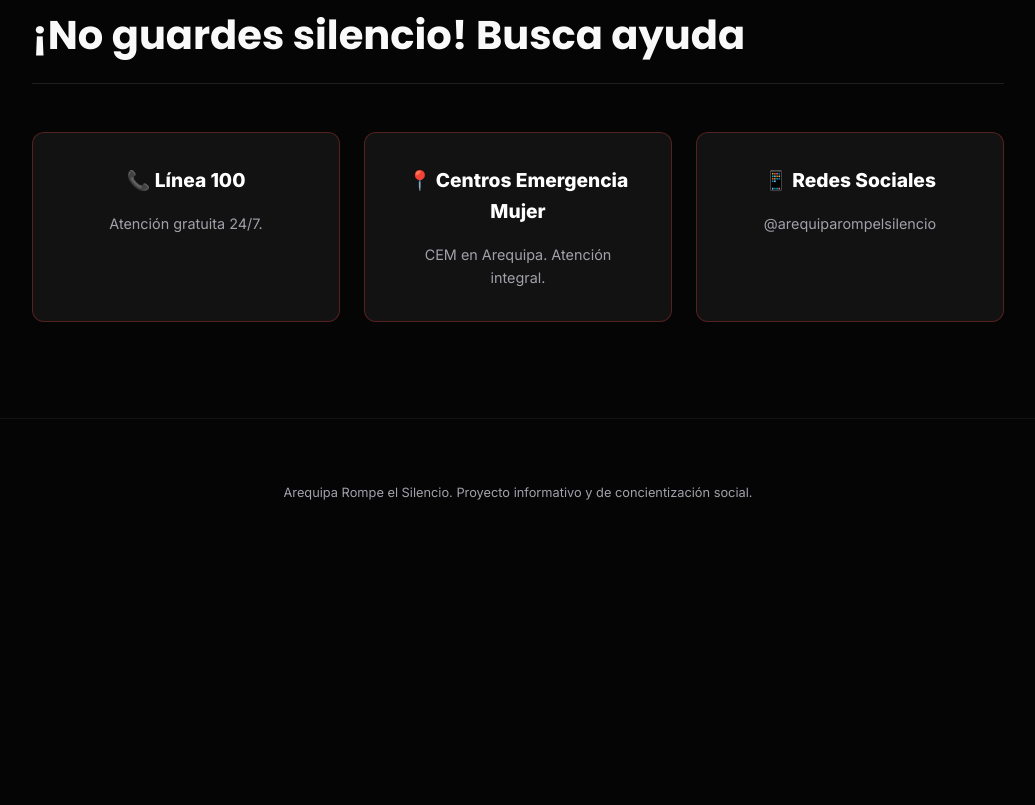
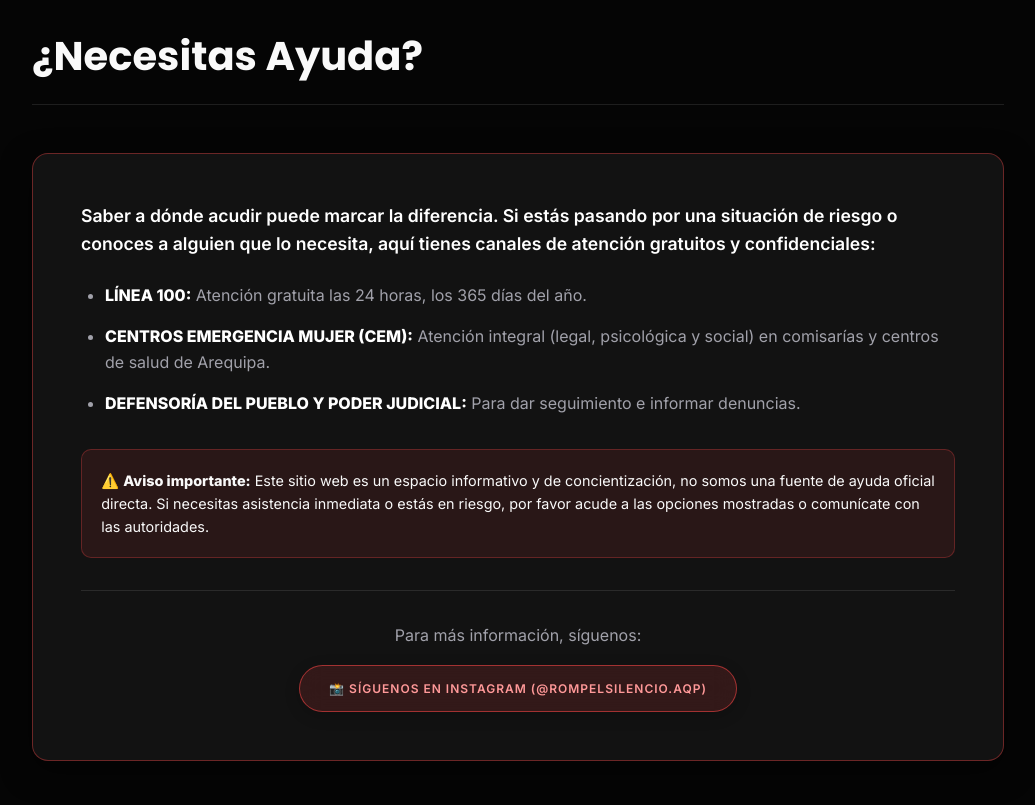
Before and after one commit to SkilexZ/ROMPE-EL-SILENCIO-AREQUIPA, a plain HTML site: page index.html in a window 1280 px wide. Shown: the part 4375-5180 px from the top of the page, without its empty margins (122-1157 px from the left). Before the commit the page ends 4910 px from the top, so only its background shows below. Drawn offline with Linux system fonts and the light colour scheme.

Commit message:
Update index.html

```diff
--- a/index.html
+++ b/index.html
@@ -53,13 +53,12 @@
             position: fixed; top: 0; width: 100%; padding: 1.5rem 4%;
             display: flex; justify-content: space-between; align-items: center;
             z-index: 1000;
-            /* Ligero oscurecimiento solo en la parte superior para que los links se lean siempre */
             background: linear-gradient(to bottom, rgba(0,0,0,0.6) 0%, transparent 100%);
         }
 
         /* Logo Glassmorphism (Transparente al fondo) */
         .logo-wrapper {
-            background: rgba(255, 255, 255, 0.15); /* Muy transparente */
+            background: rgba(255, 255, 255, 0.15);
             backdrop-filter: blur(8px);
             -webkit-backdrop-filter: blur(8px);
             padding: 8px 25px;
@@ -69,7 +68,7 @@
             box-shadow: 0 4px 15px rgba(0,0,0,0.2);
         }
 
-        /* LOGO MUCHO MÁS GRANDE */
+        /* LOGO GRANDE */
         .logo-wrapper img { height: 75px; }
 
         .nav-center {
@@ -81,7 +80,7 @@
             color: var(--text-main); text-decoration: none;
             font-size: 0.75rem; font-weight: 600; letter-spacing: 1.5px;
             text-transform: uppercase; transition: color 0.3s;
-            text-shadow: 0 2px 4px rgba(0,0,0,0.8); /* Sombra para que resalte en cualquier fondo */
+            text-shadow: 0 2px 4px rgba(0,0,0,0.8);
         }
 
         .nav-center a:hover { color: #d4d4d8; }
@@ -98,18 +97,18 @@
             letter-spacing: 1px; text-transform: uppercase;
             transition: all 0.3s ease; cursor: pointer;
             box-shadow: 0 4px 15px rgba(0,0,0,0.2);
+            display: inline-block;
         }
 
         .btn-glass:hover { background: rgba(255, 255, 255, 0.2); transform: translateY(-2px); }
         .btn-glass.red { border-color: rgba(239, 68, 68, 0.6); color: #ff9999; background: rgba(239, 68, 68, 0.15); }
         .btn-glass.red:hover { background: rgba(239, 68, 68, 0.3); }
 
-        /* --- SECCIÓN HERO (CON FADE AL NEGRO) --- */
+        /* --- SECCIÓN HERO --- */
         .hero {
             min-height: 100vh; display: flex; flex-direction: column;
             justify-content: center; padding: 0 8%; position: relative;
             z-index: 1;
-            /* Aquí ocurre la magia: Inicia casi transparente y termina en negro sólido abajo */
             background: linear-gradient(to bottom, rgba(5,5,5,0.1) 0%, rgba(5,5,5,0.3) 60%, var(--bg-dark) 100%);
         }
 
@@ -134,7 +133,7 @@
 
         .hero-buttons { display: flex; gap: 1rem; }
 
-        /* --- CONTENEDOR DE FONDO SÓLIDO (Todo lo que está debajo del inicio) --- */
+        /* --- CONTENEDOR DE FONDO SÓLIDO --- */
         .solid-bg-sections {
             background-color: var(--bg-dark);
             position: relative;
@@ -187,7 +186,7 @@
             .hero h1 { font-size: 2.5rem; }
             .hero { padding-top: 150px; }
             .content-card { padding: 1.5rem; }
-            .logo-wrapper img { height: 50px; } /* Ajuste del logo para celular */
+            .logo-wrapper img { height: 50px; }
         }
     </style>
 </head>
@@ -212,7 +211,7 @@
         </div>
     </nav>
 
-    <!-- INICIO (Aquí se ve la imagen y se empieza a difuminar al llegar abajo) -->
+    <!-- INICIO -->
     <section class="hero" id="inicio">
         <div class="hero-badge">Iniciativa Universitaria</div>
         <h1>¡BIENVENIDOS A AREQUIPA ROMPE EL SILENCIO!</h1>
@@ -224,7 +223,7 @@
         </div>
     </section>
 
-    <!-- A partir de aquí, el fondo se vuelve negro sólido -->
+    <!-- FONDO SÓLIDO PARA EL RESTO DE SECCIONES -->
     <div class="solid-bg-sections">
 
         <!-- QUIÉNES SOMOS -->
@@ -322,21 +321,31 @@
             </div>
         </section>
 
-        <!-- DIRECTORIO DE AYUDA -->
+        <!-- DIRECTORIO DE AYUDA (ACTUALIZADO CON TEXTO DE IMAGEN Y BOTÓN IG) -->
         <section class="section-container" id="ayuda">
-            <h2 class="section-title">¡No guardes silencio! Busca ayuda</h2>
-            <div class="grid-layout">
-                <div class="grid-card" style="text-align: center; border-color: rgba(239,68,68,0.3);">
-                    <h3>📞 Línea 100</h3>
-                    <p style="font-size: 0.9rem; color: var(--text-muted);">Atención gratuita 24/7.</p>
+            <h2 class="section-title">¿Necesitas Ayuda?</h2>
+            <div class="content-card" style="border-color: rgba(239, 68, 68, 0.4);">
+                <p style="font-size: 1.1rem; margin-bottom: 1.5rem; font-weight: 600; color: #fff;">
+                    Saber a dónde acudir puede marcar la diferencia. Si estás pasando por una situación de riesgo o conoces a alguien que lo necesita, aquí tienes canales de atención gratuitos y confidenciales:
+                </p>
+
+                <ul style="list-style-type: disc; margin-left: 1.5rem; margin-bottom: 2rem; color: var(--text-muted); display: flex; flex-direction: column; gap: 1rem;">
+                    <li><strong style="color: #fff;">LÍNEA 100:</strong> Atención gratuita las 24 horas, los 365 días del año.</li>
+                    <li><strong style="color: #fff;">CENTROS EMERGENCIA MUJER (CEM):</strong> Atención integral (legal, psicológica y social) en comisarías y centros de salud de Arequipa.</li>
+                    <li><strong style="color: #fff;">DEFENSORÍA DEL PUEBLO Y PODER JUDICIAL:</strong> Para dar seguimiento e informar denuncias.</li>
+                </ul>
+
+                <!-- Aviso de fuente no oficial -->
+                <div style="margin-top: 2rem; padding: 1.2rem; background: rgba(239, 68, 68, 0.1); border-radius: 10px; border: 1px solid rgba(239, 68, 68, 0.3); font-size: 0.9rem; margin-bottom: 2rem;">
+                    ⚠️ <strong>Aviso importante:</strong> Este sitio web es un espacio informativo y de concientización, no somos una fuente de ayuda oficial directa. Si necesitas asistencia inmediata o estás en riesgo, por favor acude a las opciones mostradas o comunícate con las autoridades.
                 </div>
-                <div class="grid-card" style="text-align: center; border-color: rgba(239,68,68,0.3);">
-                    <h3>📍 Centros Emergencia Mujer</h3>
-                    <p style="font-size: 0.9rem; color: var(--text-muted);">CEM en Arequipa. Atención integral.</p>
-                </div>
-                <div class="grid-card" style="text-align: center; border-color: rgba(239,68,68,0.3);">
-                    <h3>📱 Redes Sociales</h3>
-                    <p style="font-size: 0.9rem; color: var(--text-muted);">@arequiparompelsilencio</p>
+
+                <!-- Botón de Redes Sociales / Instagram -->
+                <div style="text-align: center; border-top: 1px solid rgba(255,255,255,0.1); padding-top: 2rem;">
+                    <p style="margin-bottom: 1rem; color: var(--text-muted);">Para más información, síguenos:</p>
+                    <a href="https://www.instagram.com/rompelsilencio.aqp/" target="_blank" class="btn-glass red">
+                        📸 Síguenos en Instagram (@rompelsilencio.aqp)
+                    </a>
                 </div>
             </div>
         </section>
@@ -346,7 +355,7 @@
             <p style="font-size: 0.8rem; color: var(--text-muted); max-width: 600px; margin: 0 auto;">Arequipa Rompe el Silencio. Proyecto informativo y de concientización social.</p>
         </footer>
 
-    </div> <!-- FIN DE SOLID BG SECTIONS -->
+    </div>
 
     <!-- BOTÓN FLOTANTE PERMANENTE -->
     <a href="#ayuda" class="floating-btn">🚨 SOS Ayuda</a>
```
